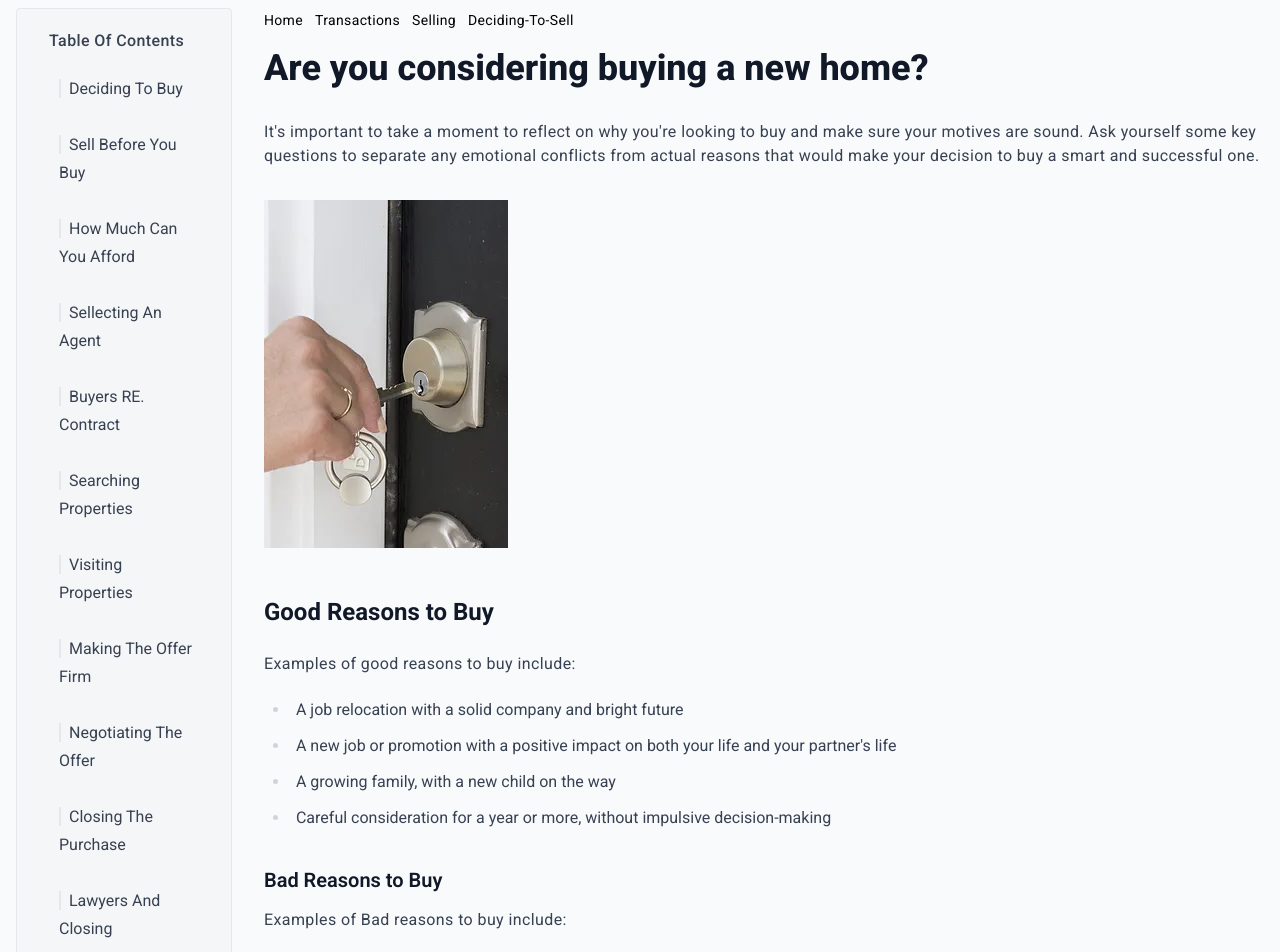
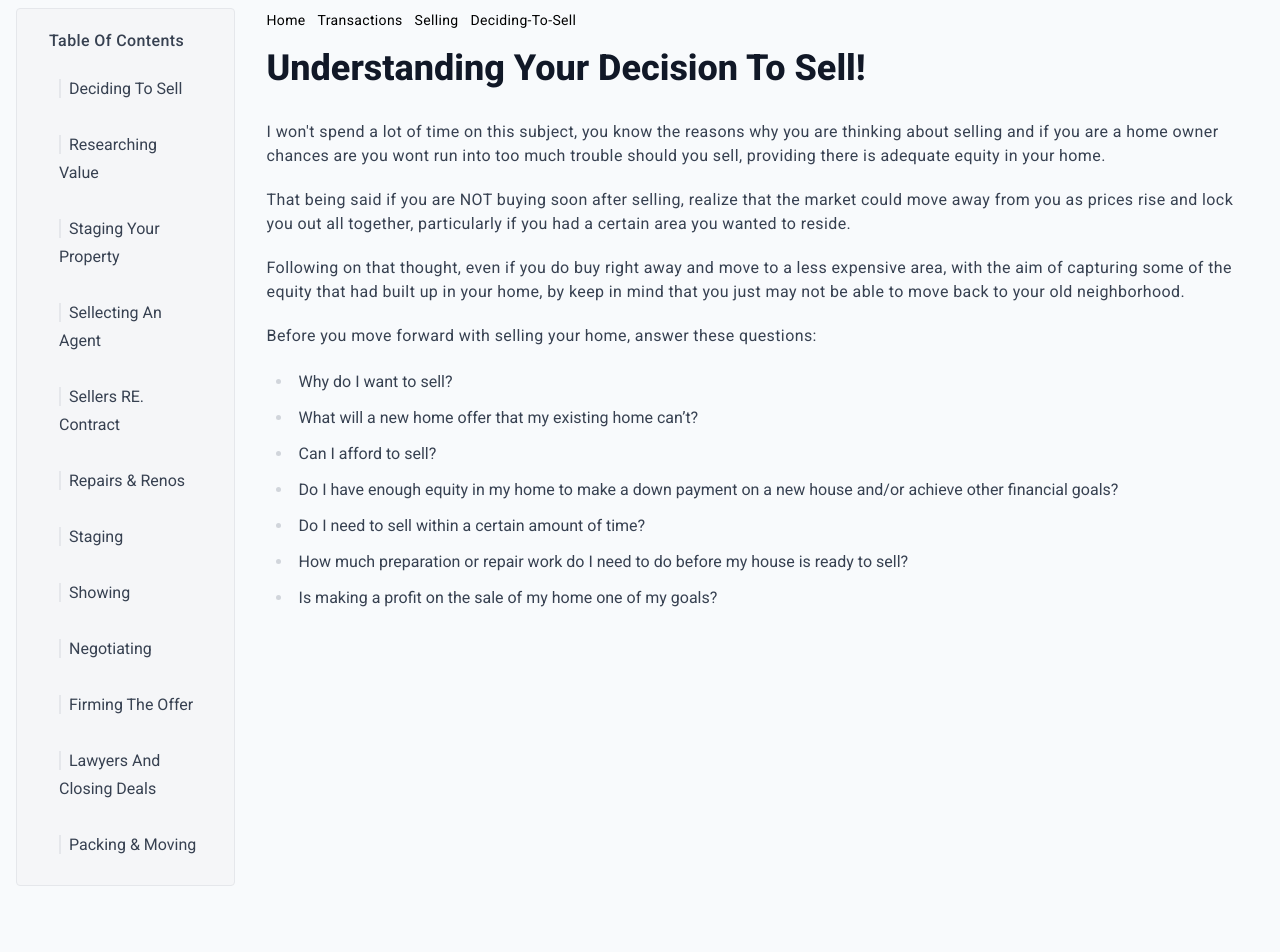
Before and after one commit to iamwillcode/agentwebb, a Next.js app: page /transactions/selling/deciding-to-sell in a window 1280 px wide. Shown: the part 120-1072 px from the top of the page. Built offline with nearby package versions, Linux system fonts and the light colour scheme.

Commit message:
included content from main page

```diff
--- a/pages/transactions/selling/deciding-to-sell.mdx
+++ b/pages/transactions/selling/deciding-to-sell.mdx
@@ -1,38 +1,30 @@
 import Header from "@/components/Header";
 import Footer from "@/components/Footer";
-import Buying_Layout from "@/components/Buying_Layout";
+import Selling_Layout from "@/components/Selling_Layout";
 
 <Header />
 
-<Buying_Layout>
+<Selling_Layout>
 
-# Are you considering buying a new home?
+# Understanding Your Decision To Sell!
 
-It's important to take a moment to reflect on why you're looking to buy and make sure your motives are sound. Ask yourself some key questions to separate any emotional conflicts from actual reasons that would make your decision to buy a smart and successful one.
+I won't spend a lot of time on this subject, you know the reasons why you are thinking about selling and if you are a home owner chances are you wont run into too much trouble should you sell, providing there is adequate equity in your home.
 
-![link](/media/deciding-to-buy.webp)
+That being said if you are NOT buying soon after selling, realize that the market could move away from you as prices rise and lock you out all together, particularly if you had a certain area you wanted to reside.
+
+Following on that thought, even if you do buy right away and move to a less expensive area, with the aim of capturing some of the equity that had built up in your home, by keep in mind that you just may not be able to move back to your old neighborhood.
+
+Before you move forward with selling your home, answer these questions:
+
+* Why do I want to sell?
+* What will a new home offer that my existing home can’t?
+* Can I afford to sell?
+* Do I have enough equity in my home to make a down payment on a new house and/or achieve other financial goals?
+* Do I need to sell within a certain amount of time?
+* How much preparation or repair work do I need to do before my house is ready to sell?
+* Is making a profit on the sale of my home one of my goals?
 
 
-## Good Reasons to Buy
-
-Examples of good reasons to buy include:
-
-* A job relocation with a solid company and bright future
-* A new job or promotion with a positive impact on both your life and your partner's life
-* A growing family, with a new child on the way
-* Careful consideration for a year or more, without impulsive decision-making
-
-### Bad Reasons to Buy
-
-Examples of Bad reasons to buy include:
-
-* Feeling inadequate compared to friends who have nicer homes
-* Being impressed by a house during a casual drive
-* Hoping to resolve serious financial issues through buying a new home
-
-#### It's important to evaluate your reasons!
-
-Be honest with yourself. By doing so, you can make a smart, informed decision that will lead to a successful and fulfilling home purchase.
-</Buying_Layout>
+</Selling_Layout>
 
 <Footer />
```
